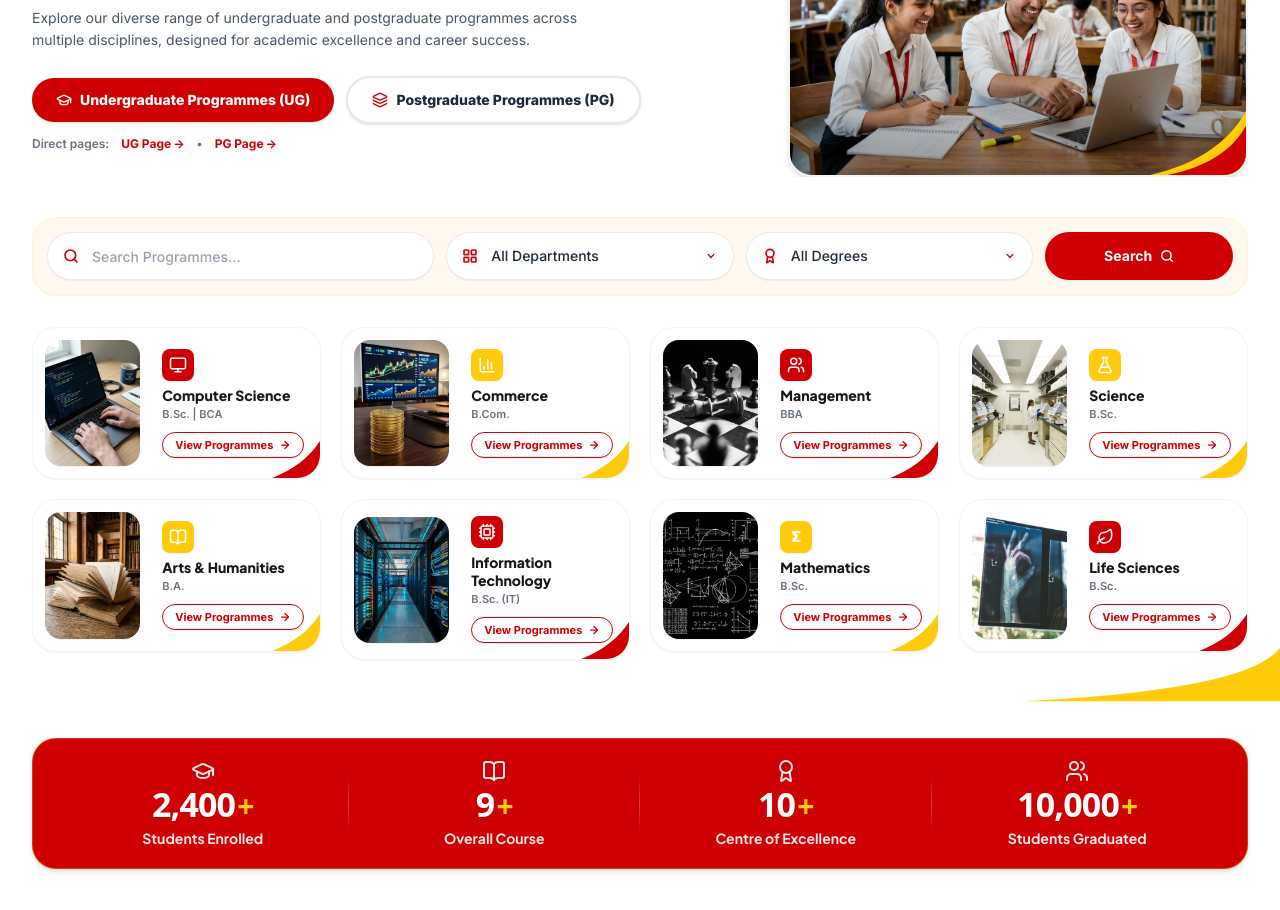
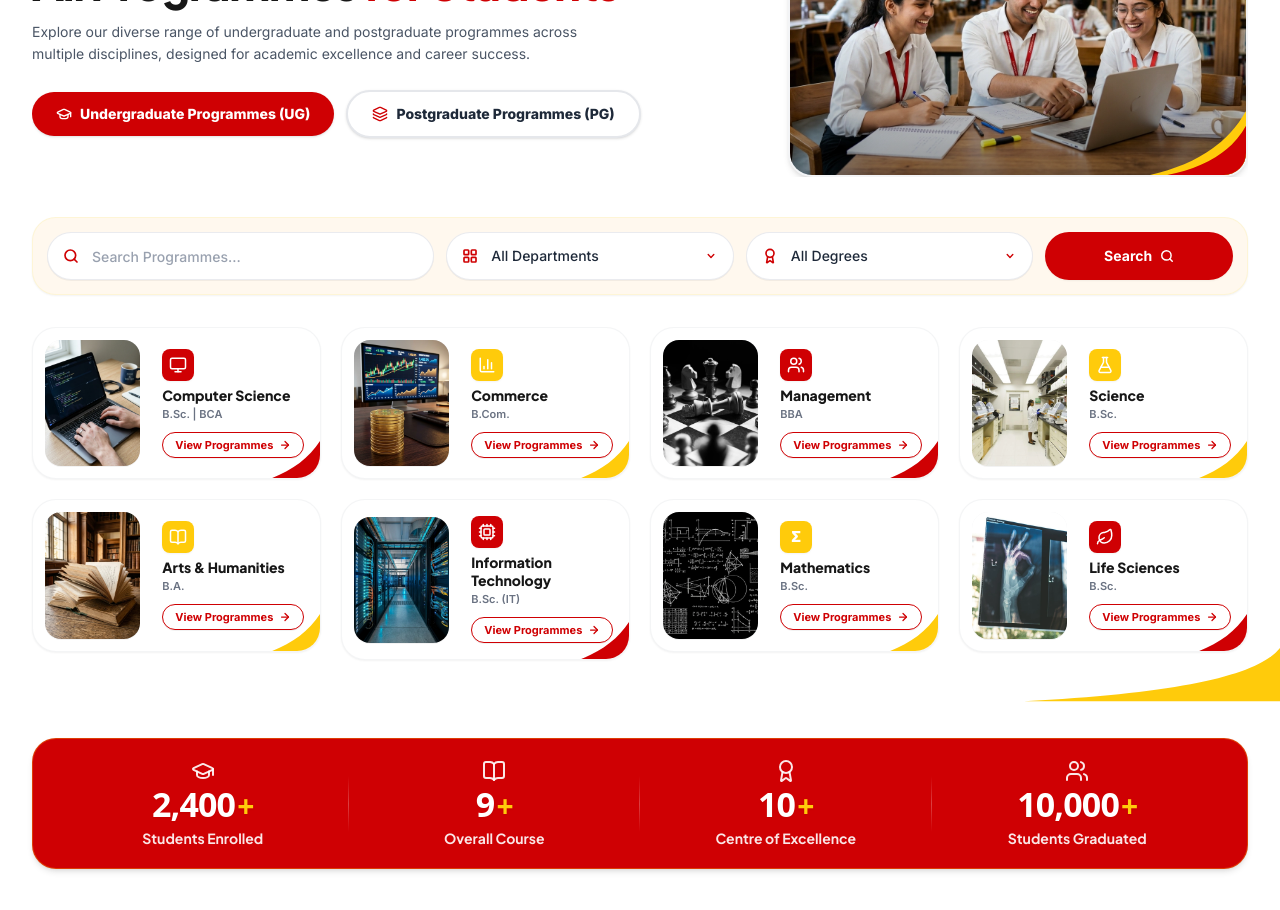
Before and after one commit to Tharun-cs/SSEC-ARTS, a Next.js app: page / in a window 1280 px wide. Shown: the part 2900-3810 px from the top of the page. Built offline with nearby package versions, Linux system fonts and the light colour scheme.

Commit message:
fix: remove direct pages links from course catalog hero

```diff
--- a/src/components/catalog/CourseCatalogHero.tsx
+++ b/src/components/catalog/CourseCatalogHero.tsx
@@ -93,26 +93,6 @@ export const CourseCatalogHero: React.FC<CourseCatalogHeroProps> = ({
               <span>Postgraduate Programmes (PG)</span>
             </motion.button>
           </motion.div>
-
-          {/* Quick Links to Dedicated Separate Pages */}
-          <div className="flex items-center gap-3 mt-3 text-xs text-gray-500 font-semibold">
-            <span>Direct pages:</span>
-            <a
-              href="/courses/ug"
-              className="text-[#CF0003] hover:underline inline-flex items-center gap-0.5 font-bold"
-            >
-              <span>UG Page</span>
-              <span>→</span>
-            </a>
-            <span>•</span>
-            <a
-              href="/courses/pg"
-              className="text-[#CF0003] hover:underline inline-flex items-center gap-0.5 font-bold"
-            >
-              <span>PG Page</span>
-              <span>→</span>
-            </a>
-          </div>
         </motion.div>
 
         {/* RIGHT SIDE: 3 Students Photo in a Clean, Proper Framed Card Shape */}
```
